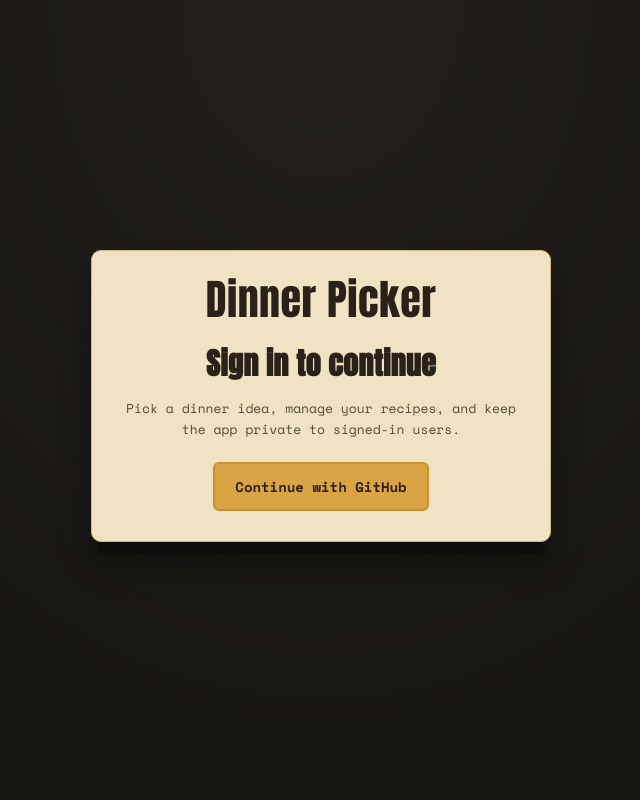
After one commit to awolosh1/dinner-ideas, a FastAPI app: template templates/login.html in a window 1280 px wide. The commit adds this page. Shown: the whole page, without its empty margins (319-959 px from the left). Run offline with FastAPI, Linux system fonts and the light colour scheme; the template is opened without the code that fills it, so the values that code supplies are empty; the visitor is signed in with stand-in values (Sample User, id 1).

Commit message:
require login

```diff
--- a/src/dinner_picker/main.py
+++ b/src/dinner_picker/main.py
@@ -11,17 +11,21 @@ Then open http://127.0.0.1:8000
 Admin page (add recipes/restaurants/menu items) at /admin
 """
 
+import os
 import random
 from contextlib import asynccontextmanager
 from pathlib import Path
 
 from fastapi import FastAPI, HTTPException, Request
-from fastapi.responses import FileResponse, HTMLResponse
+from fastapi.responses import FileResponse, HTMLResponse, JSONResponse, RedirectResponse
 from fastapi.staticfiles import StaticFiles
 from fastapi.templating import Jinja2Templates
 from sqlmodel import Session, select
+from starlette.middleware.base import BaseHTTPMiddleware
+from starlette.middleware.sessions import SessionMiddleware
+
+from .database import engine
 from .github import oauth
-from .database import engine, init_db
 from .models import (
     Ingredient,
     IngredientIn,
@@ -33,7 +37,6 @@ from .models import (
     Restaurant,
     RestaurantIn,
 )
-from starlette.middleware.sessions import SessionMiddleware
 
 BASE_DIR = Path(__file__).resolve().parents[2]
 
@@ -47,7 +50,25 @@ app = FastAPI(title="Dinner Picker", lifespan=lifespan)
 app.mount("/static", StaticFiles(directory=BASE_DIR / "static"), name="static")
 templates = Jinja2Templates(directory=str(BASE_DIR / "templates"))
 templates.env.cache = None
-app.add_middleware(SessionMiddleware, secret_key="!secret")
+
+
+class RequireLoginMiddleware(BaseHTTPMiddleware):
+    async def dispatch(self, request: Request, call_next):
+        path = request.url.path
+        public_paths = {"/login", "/login/github", "/auth", "/logout", "/static"}
+        if path.startswith("/static"):
+            return await call_next(request)
+        if path in public_paths:
+            return await call_next(request)
+        if not request.session.get("user"):
+            if path.startswith("/api"):
+                return JSONResponse({"detail": "Authentication required"}, status_code=401)
+            return RedirectResponse(url="/login", status_code=302)
+        return await call_next(request)
+
+
+app.add_middleware(RequireLoginMiddleware)
+app.add_middleware(SessionMiddleware, secret_key=os.getenv("SESSION_SECRET", "dev-session-secret"))
 
 
 @app.get("/", response_class=HTMLResponse)
@@ -368,19 +389,43 @@ def delete_recipe_ingredient(ingredient_id: int):
     return {"ok": True}
 
 
-@app.get("/login")
-async def login(request: Request):
-    # absolute url for callback
-    # we will define it below
-    redirect_uri = request.url_for("auth")
+@app.get("/login", response_class=HTMLResponse)
+async def login_page(request: Request):
+    if request.session.get("user"):
+        return RedirectResponse(url="/", status_code=302)
+    return templates.TemplateResponse(request=request, name="login.html")
+
+
+@app.get("/login/github")
+async def login_github(request: Request):
+    redirect_uri = request.url_for("auth_callback")
     return await oauth.github.authorize_redirect(request, redirect_uri)
 
 
-@app.get("/auth")
+@app.get("/auth", name="auth_callback")
 async def auth(request: Request):
     token = await oauth.github.authorize_access_token(request)
-    # <=0.15
-    # user = await oauth.github.parse_id_token(request, token)
-    emails = await oauth.github.get("user/emails", token=token)
-    print(emails)
-    return [email for email in emails.json() if email["primary"]]
+    user_response = await oauth.github.get("user", token=token)
+    user_data = user_response.json()
+
+    emails_response = await oauth.github.get("user/emails", token=token)
+    email_data = emails_response.json() or []
+    primary_email = next(
+        (item.get("email") for item in email_data if item.get("primary")),
+        (email_data[0].get("email") if email_data else None),
+    )
+
+    request.session["user"] = {
+        "id": user_data.get("id"),
+        "login": user_data.get("login"),
+        "name": user_data.get("name") or user_data.get("login"),
+        "email": primary_email,
+        "avatar_url": user_data.get("avatar_url"),
+    }
+    return RedirectResponse(url="/", status_code=302)
+
+
+@app.get("/logout")
+async def logout(request: Request):
+    request.session.pop("user", None)
+    return RedirectResponse(url="/login", status_code=302)
--- a/static/style.css
+++ b/static/style.css
@@ -527,3 +527,73 @@ button.submit.tiny {
   padding: 7px 10px;
   font-size: 11px;
 }
+
+/* ---------- login page ---------- */
+
+.auth-body {
+  justify-content: center;
+  padding-top: 40px;
+  color: #f2ead2;
+  background:
+    radial-gradient(ellipse at top, var(--counter) 0%, var(--counter-deep) 70%);
+}
+
+.auth-card {
+  width: min(100%, 460px);
+  background: var(--paper);
+  color: var(--ink);
+  border: 1px solid var(--paper-shadow);
+  box-shadow: 0 18px 0 -6px rgba(0,0,0,0.25), 0 22px 30px rgba(0,0,0,0.35);
+  padding: 28px 24px 30px;
+  text-align: center;
+  border-radius: 10px;
+}
+
+.brand-row {
+  margin-bottom: 18px;
+}
+
+.auth-card .brand {
+  font-family: 'Anton', sans-serif;
+  font-size: 42px;
+  line-height: 1;
+  letter-spacing: 0.5px;
+  color: var(--ink);
+}
+
+.auth-card h1 {
+  font-family: 'Anton', sans-serif;
+  font-size: 30px;
+  margin: 0 0 12px;
+  letter-spacing: 0.3px;
+  color: var(--ink);
+}
+
+.auth-card p {
+  margin: 0 0 22px;
+  font-size: 13px;
+  line-height: 1.6;
+  color: #564a36;
+}
+
+.github-button {
+  display: inline-block;
+  padding: 12px 20px;
+  background: var(--mustard);
+  border: 2px solid #c89135;
+  color: var(--ink);
+  text-decoration: none;
+  font-weight: 700;
+  font-size: 14px;
+  border-radius: 6px;
+  transition: transform 0.08s ease, filter 0.2s ease, background 0.2s ease;
+}
+
+.github-button:hover {
+  background: #d9a441;
+  filter: brightness(1.04);
+}
+
+.github-button:active {
+  transform: scale(0.98);
+}
--- a/templates/admin.html
+++ b/templates/admin.html
@@ -10,7 +10,11 @@
 
   <div class="topbar" style="max-width:640px;">
     <span class="brand">Dinner Picker</span>
-    <a class="admin-link" href="/">back to picker</a>
+    <div>
+      <a class="admin-link" href="/">back to picker</a>
+      <span> · </span>
+      <a class="admin-link" href="/logout">logout</a>
+    </div>
   </div>
 
   <div class="admin-wrap">
--- a/templates/index.html
+++ b/templates/index.html
@@ -10,7 +10,11 @@
 
   <div class="topbar">
     <span class="brand">Dinner Picker</span>
-    <a class="admin-link" href="/admin">manage recipes &amp; restaurants</a>
+    <div>
+      <a class="admin-link" href="/admin">manage recipes &amp; restaurants</a>
+      <span> · </span>
+      <a class="admin-link" href="/logout">logout</a>
+    </div>
   </div>
 
   <div class="mood-picker" aria-label="Choose your dinner mood">
--- /dev/null
+++ b/templates/login.html
@@ -0,0 +1,19 @@
+<!DOCTYPE html>
+<html lang="en">
+<head>
+  <meta charset="UTF-8">
+  <meta name="viewport" content="width=device-width, initial-scale=1.0">
+  <title>Dinner Picker · Login</title>
+  <link rel="stylesheet" href="/static/style.css">
+</head>
+<body class="auth-body">
+  <main class="auth-card">
+    <div class="brand-row">
+      <span class="brand">Dinner Picker</span>
+    </div>
+    <h1>Sign in to continue</h1>
+    <p>Pick a dinner idea, manage your recipes, and keep the app private to signed-in users.</p>
+    <a class="github-button" href="/login/github">Continue with GitHub</a>
+  </main>
+</body>
+</html>
```
